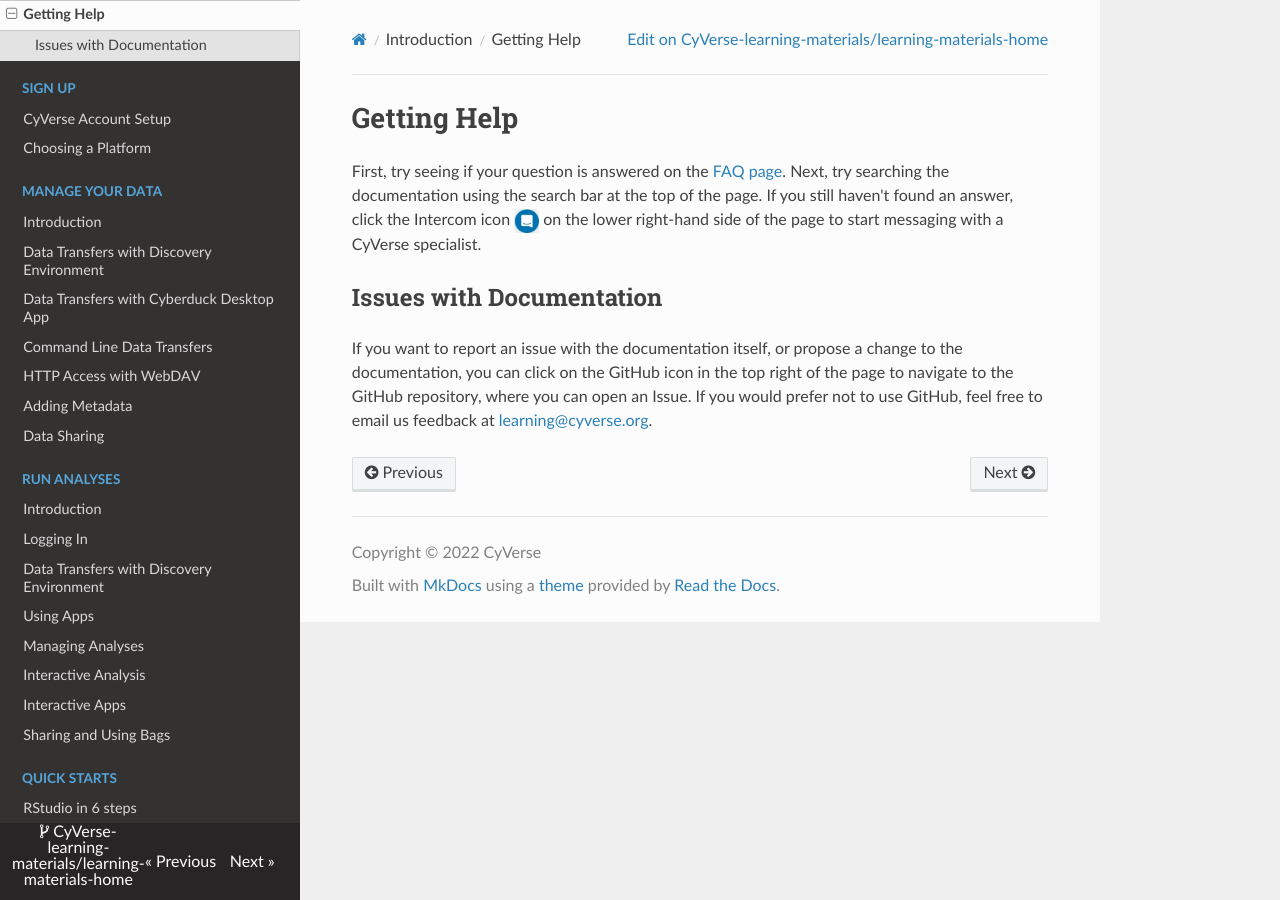
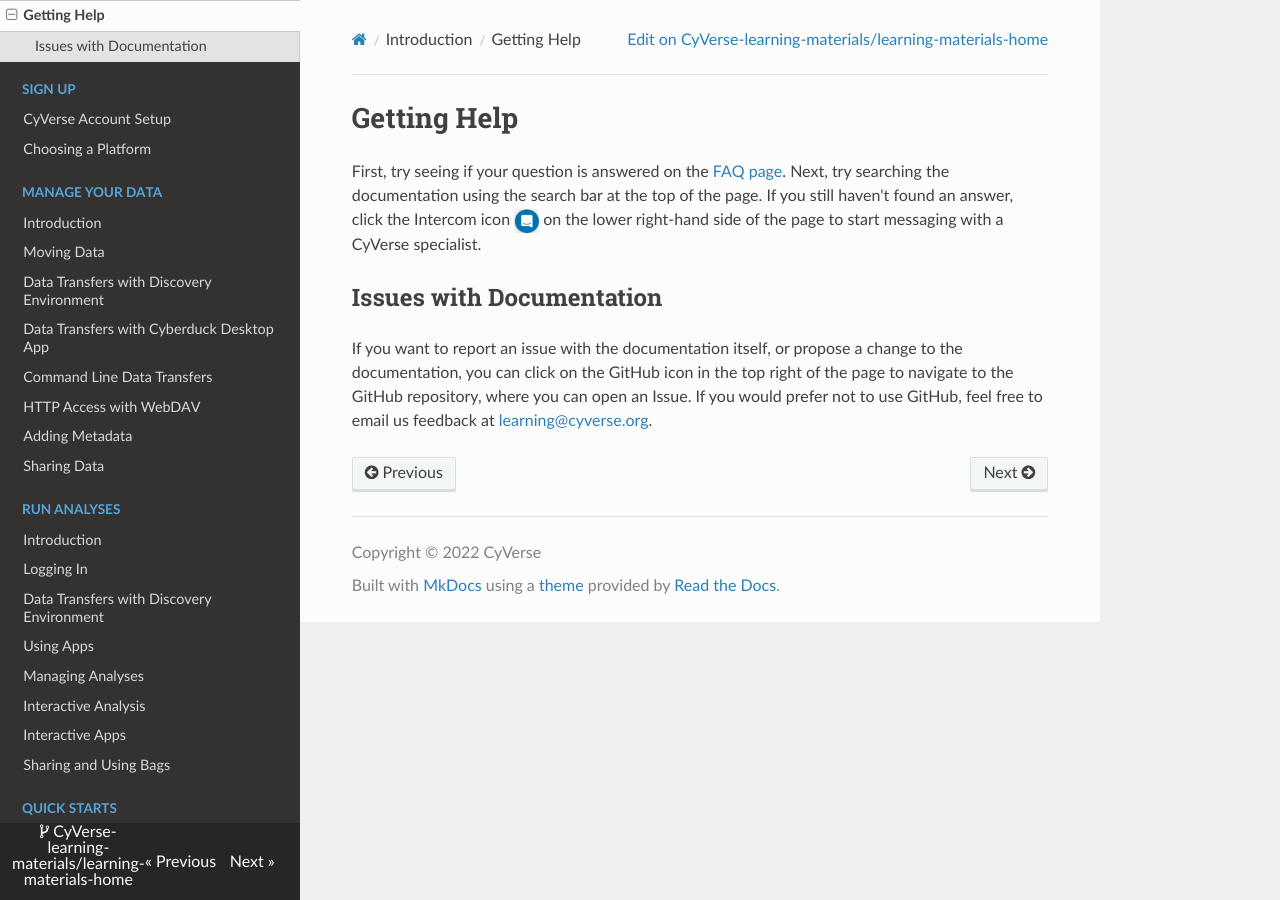
Before and after one commit to CyVerse-learning-materials/learning-materials-home, an MkDocs documentation site: the page built from docs/getting_help.md, in a window 1280 px wide. Built offline with MkDocs 1.6.1, drawn with Linux system fonts in a browser that asks for light colours; nearby versions of some CDN libraries; a script that is not in the unit is left out.

```diff
--- a/mkdocs.yml
+++ b/mkdocs.yml
@@ -18,6 +18,7 @@ nav:
   - 'Home': index.md
   - 'Introduction':
     - 'What is CyVerse?': what_is_cyverse.md
+    - 'Self-Guided Tour': https://cyverse-learning-materials.github.io/cyverse_mooc/
     - 'FAQ': faq.md
     - 'Getting Help': getting_help.md
   - 'Sign Up':
@@ -25,12 +26,13 @@ nav:
     - 'Choosing a Platform': choose_platform.md
   - 'Manage your Data':
     - 'Introduction': ds/intro.md
+    - 'Moving Data': ds/move_data.md
     - 'Data Transfers with Discovery Environment': de/manage_data.md
     - 'Data Transfers with Cyberduck Desktop App': ds/cyberduck.md
     - 'Command Line Data Transfers': ds/icommands.md
     - 'HTTP Access with WebDAV': ds/webdav.md
     - 'Adding Metadata': ds/metadata.md
-    - 'Data Sharing': ds/share.md
+    - 'Sharing Data': ds/share.md
   - 'Run Analyses':
     - 'Introduction': de/intro.md
     - 'Logging In': de/login.md
```
